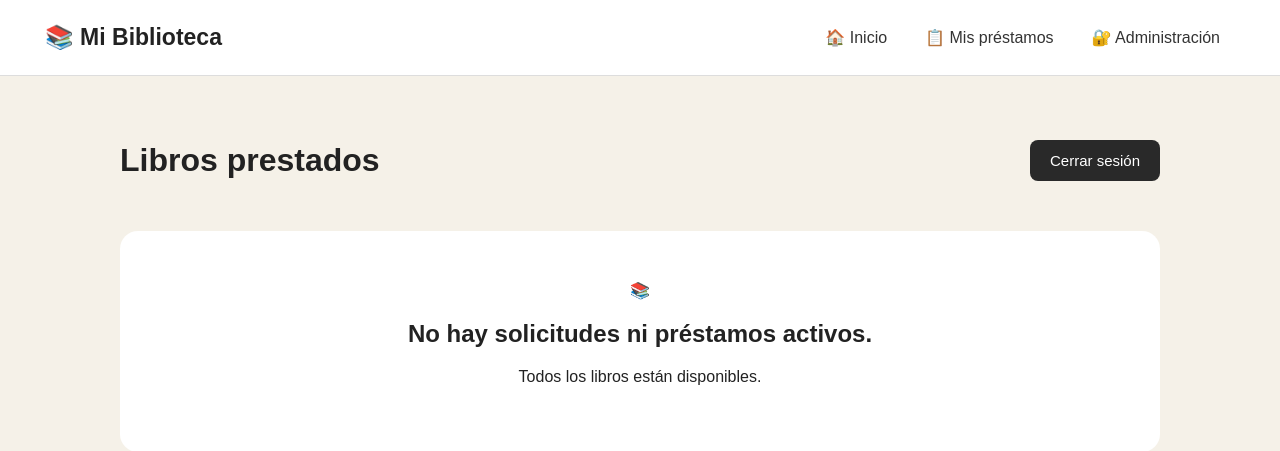
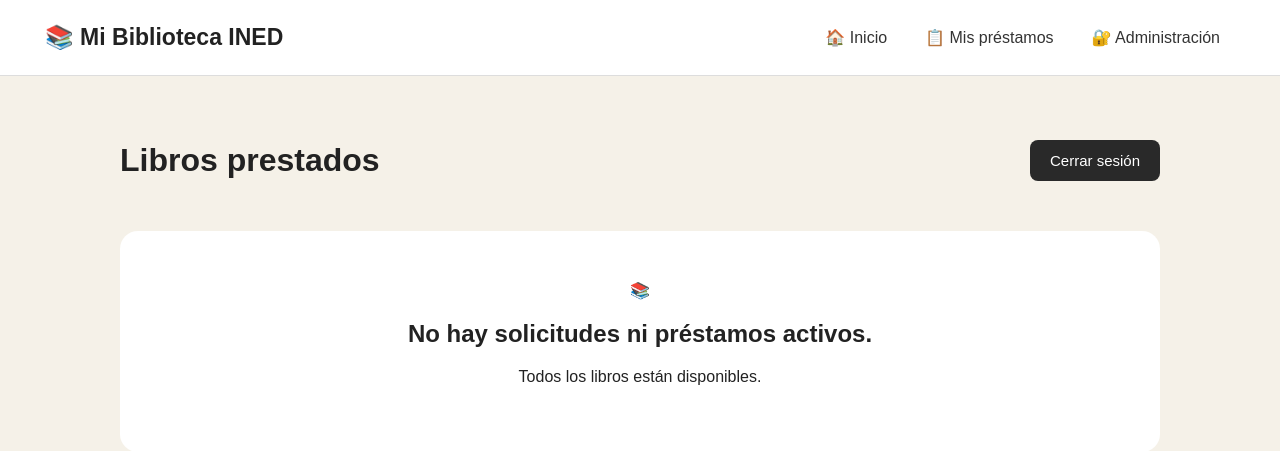
Before and after one commit to chio0312/biblioteca, a Flask app: page /admin in a window 1280 px wide. Shown: the top 451 px of the page. Run offline with Flask 3, Linux system fonts and the light colour scheme; the visitor is signed in with stand-in values (Sample User, id 1); data that the repository does not hold is empty; some libraries are stand-ins or nearby versions.

Commit message:
Update base.html

```diff
--- a/templates/base.html
+++ b/templates/base.html
@@ -31,7 +31,7 @@
         class="logo"
     >
 
-        📚 Mi Biblioteca
+        📚 Mi Biblioteca INED
 
     </a>
 
```
